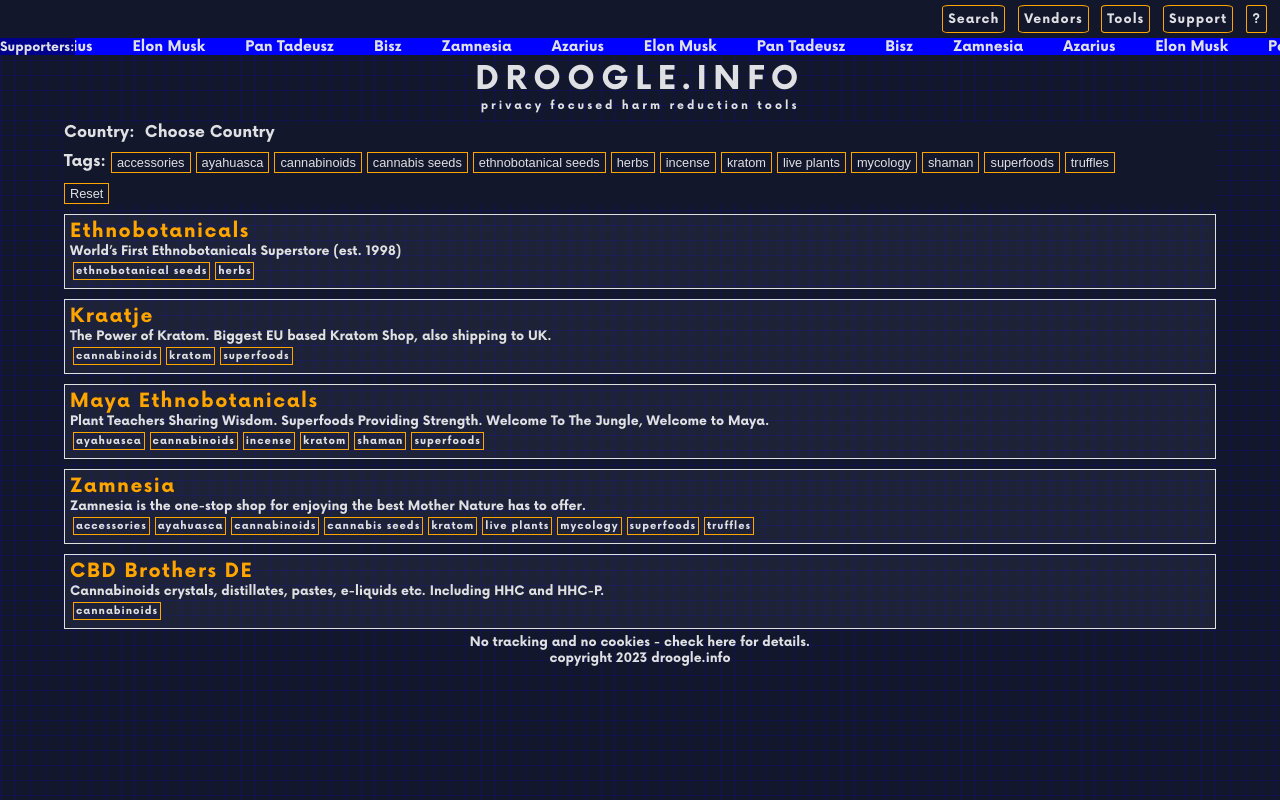
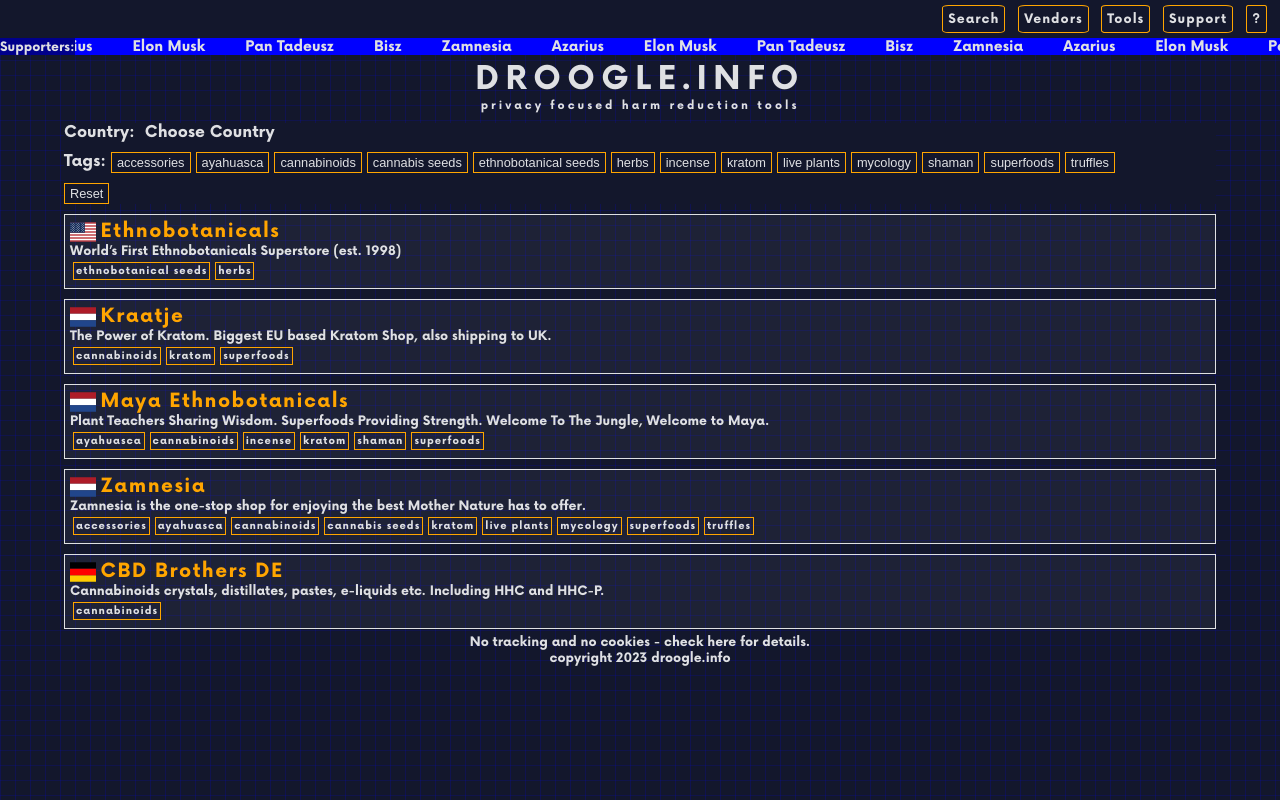
Before and after one commit to TomaszGoljat/droogle, a React (Create React App) app: page /vendors in a window 1280 px wide. Built offline with nearby package versions, Linux system fonts and the light colour scheme.

Commit message:
modified:   package-lock.json 	modified:   package.json 	modified:   src/App.css 	modified:   src/pages/Vendors.js

```diff
--- a/package.json
+++ b/package.json
@@ -9,6 +9,7 @@
     "axios": "^1.5.0",
     "cheerio": "^1.0.0-rc.12",
     "downshift": "^8.2.2",
+    "flag-icons": "^6.11.1",
     "nanoid": "^5.0.1",
     "react": "^18.2.0",
     "react-dom": "^18.2.0",
--- a/src/App.css
+++ b/src/App.css
@@ -251,6 +251,8 @@
 }
 
 .singleVendor--nameBox {
+  display: flex;
+  gap: 5px;
   font-size: 120%;
   color: orange;
   letter-spacing: 1.5px;
--- a/src/pages/Vendors.js
+++ b/src/pages/Vendors.js
@@ -1,7 +1,7 @@
-import axios from "axios"
 import React from "react"
 import { useEffect } from "react"
-import { useSelect, useCombobox } from "downshift"
+import { useSelect } from "downshift"
+import "/node_modules/flag-icons/css/flag-icons.min.css"
 
 
 
@@ -13,6 +13,21 @@
     const [isFiltered, setIsFiltered] = React.useState(false)
 
 
+    const CountryFlag = (props) => {
+        let countryTag = ""
+        switch(props.name) {
+            case "Germany":
+                countryTag = "de"
+                break;
+            case "USA":
+                countryTag = "us"
+                break;
+            case "Netherlands":
+                countryTag = "nl"
+                break;
+        }
+        return <span className={`fi fi-${countryTag} fi`}></span>
+    }
 
     const SupporterTag = (props) => {
         let tag = ""
@@ -159,7 +174,6 @@
   function resetFilters() {
       setCountry(null)
       setTagsArray(createTagList(tags))
-      setIsFiltered(false)
       setFilteredArr(vendorArr)
     }
 
@@ -177,7 +191,6 @@
         }
     }
         applyFilters()
-        setIsFiltered(true)
     }, [country, tagsArray])
 
     // ..:: Single Vendor Card ::..
@@ -187,7 +200,9 @@
         return (
             <div className="singleVendor--div">
                 <div className="singleVendor--nameBox">
-                    <span className="singleVendor--name">{props.name}</span>
+                    <CountryFlag name={props.country} />
+                    <span className="singleVendor--name">{props.name}
+                    </span>
                     <span className="singleVendor--sponsor">
                         <SupporterTag level={props.sponsor} />
                     </span>
```
Also changed, not shown: 1 other file (tests, documents, lock files or other folders).
